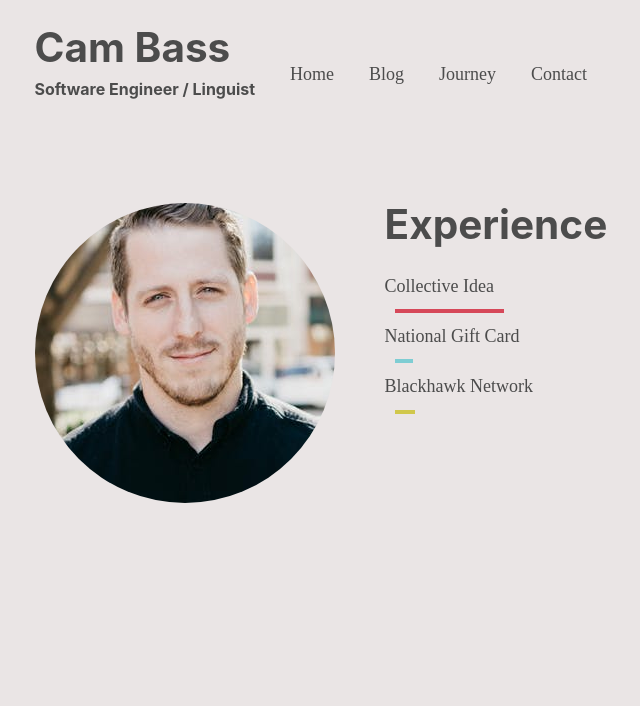
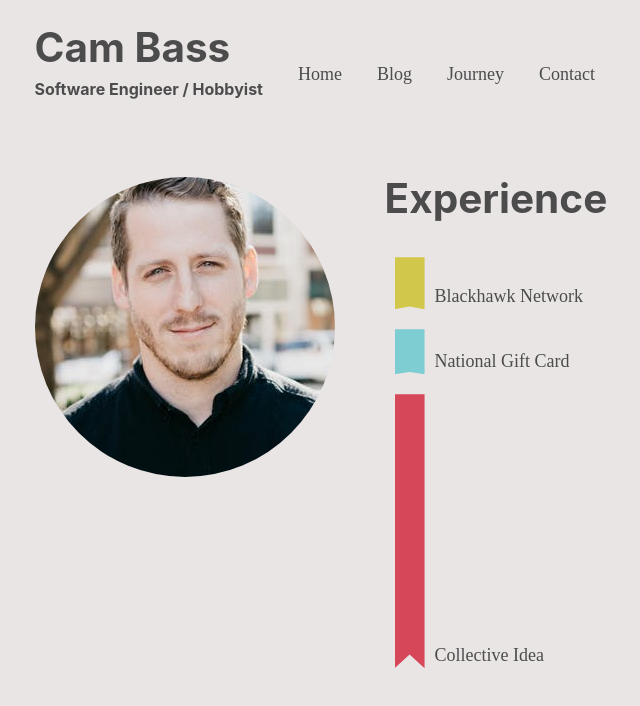
Before and after one commit to cameronbass/me, a Gatsby site: page /journey in a window 1280 px wide. Shown: the whole page, without its empty margins (145-785 px from the left). Built offline with nearby package versions, Linux system fonts and the light colour scheme; Gatsby itself is replaced by a stand-in of ours; a web font is replaced by a local one.

Commit message:
Make more various updates

```diff
--- a/src/components/employment-line.js
+++ b/src/components/employment-line.js
@@ -8,13 +8,13 @@ export default function EmploymentLine(props) {
 
   return (
     <div className="employment-line-container">
-      <div className="employment-line-name">{props.name}</div>
-
       <div
         onClick={ () => setShow(true) }
         className="employment-line-element"
-        style={{width: parseDate(props), backgroundColor: props.backgroundColor}}>
+        style={{height: parseDate(props), backgroundColor: props.backgroundColor}}>
       </div>
+
+      <div className="employment-line-name">{props.name}</div>
 
       <Modal onClose={ () => setShow(false) } place={props.name} show={show} />
     </div>
@@ -28,5 +28,5 @@ function parseDate(props) {
   var diffInTime = endDate.getTime() - startDate.getTime();
   var diffInDays = diffInTime / (1000 * 3600 * 24);
 
-  return parseInt(diffInDays/ 20)
+  return parseInt(diffInDays/ 8)
 }
--- a/src/components/header.js
+++ b/src/components/header.js
@@ -10,7 +10,7 @@ const Header = ({ siteTitle }) => (
       <h1>
         {siteTitle}
         <p className="sub-heading">
-          Software Engineer / Linguist
+          Software Engineer / Hobbyist
         </p>
       </h1>
 
--- a/src/components/stylesheets/employment-line.css
+++ b/src/components/stylesheets/employment-line.css
@@ -7,7 +7,27 @@
   align-items: center;
 }
 
+.employment-line-container {
+  display: flex;
+}
+
+.employment-line-name {
+  display: flex;
+  align-items: end;
+  padding-bottom: 10px;
+}
+
 .employment-line-element {
-  height: 4px;
+  width: 30px;
   margin: 10px;
+  cursor: pointer;
+  clip-path: polygon(
+    /* X and Y points */
+    0 0%,
+    0% 0%,
+    100% 0,
+    100% 100%,
+    50% 95%,
+    0 100%
+  );
 }
--- a/src/components/stylesheets/header.css
+++ b/src/components/stylesheets/header.css
@@ -21,7 +21,7 @@ a {
   display: flex;
   margin: 0px auto;
   max-width: 960px;
-  padding: 1.45rem 1.0875rem;
+  padding: 1.45rem 1.0875rem 0;
 }
 
 @media only screen and (max-width: 1000px) {
--- a/src/components/stylesheets/index.css
+++ b/src/components/stylesheets/index.css
@@ -9,6 +9,7 @@ main {
 }
 
 .children-container {
+  width: 100%;
   margin-left: 50px;
 }
 
--- a/src/components/stylesheets/timeline.css
+++ b/src/components/stylesheets/timeline.css
@@ -5,3 +5,6 @@
   flex-direction: column;
   justify-content: space-between;
 }
+
+.timeline-employment-line-container {
+}
--- a/src/components/timeline.js
+++ b/src/components/timeline.js
@@ -12,10 +12,10 @@ const Timeline = () => (
     <div className='timeline-employment-line-container'>
       <div>
         <EmploymentLine
-          name="Collective Idea"
-          startDate="01/03/2016"
-          endDate="01/03/2022"
-          backgroundColor="#d64859"
+          name="Blackhawk Network"
+          startDate="11/03/2020"
+          endDate="12/24/2021"
+          backgroundColor="#d0c74b"
         />
       </div>
       <div>
@@ -28,10 +28,10 @@ const Timeline = () => (
       </div>
       <div>
         <EmploymentLine
-          name="Blackhawk Network"
-          startDate="11/03/2020"
-          endDate="12/24/2021"
-          backgroundColor="#d0c74b"
+          name="Collective Idea"
+          startDate="01/03/2016"
+          endDate="01/03/2022"
+          backgroundColor="#d64859"
         />
       </div>
     </div>
```
